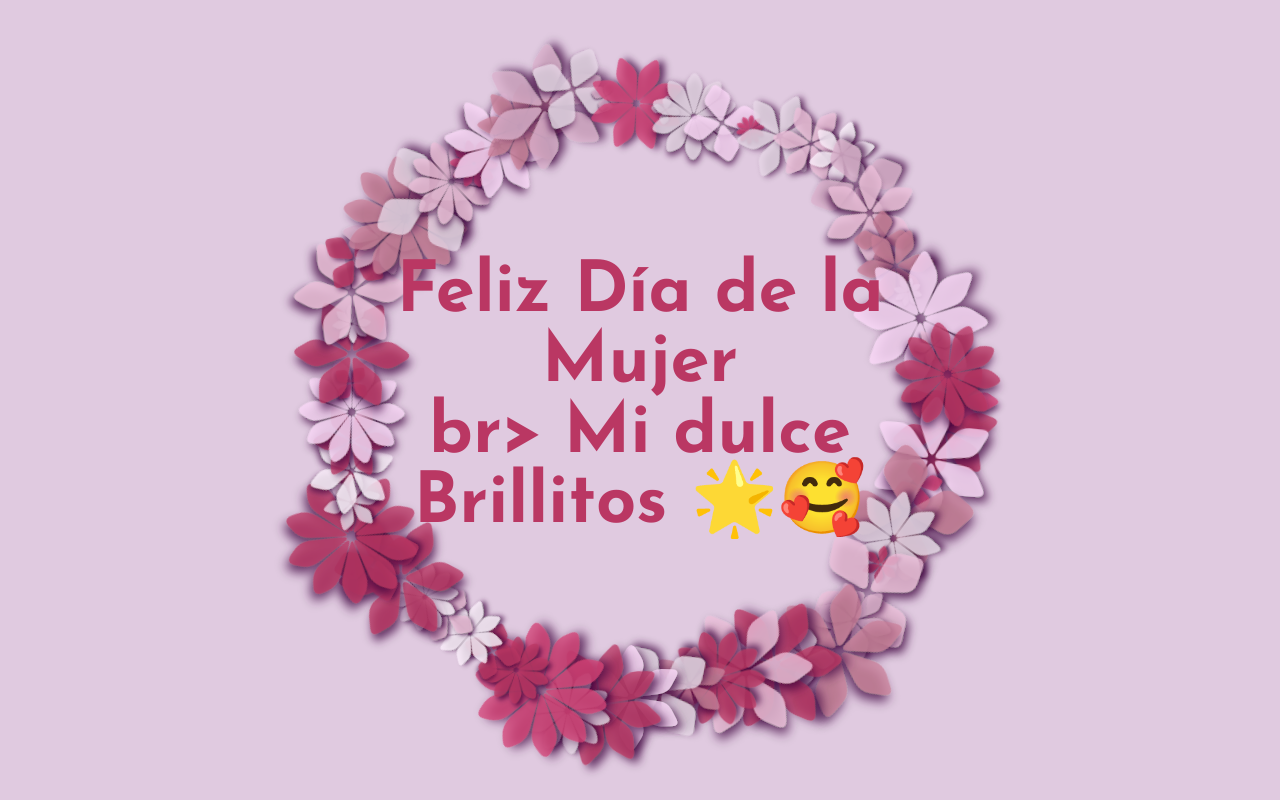
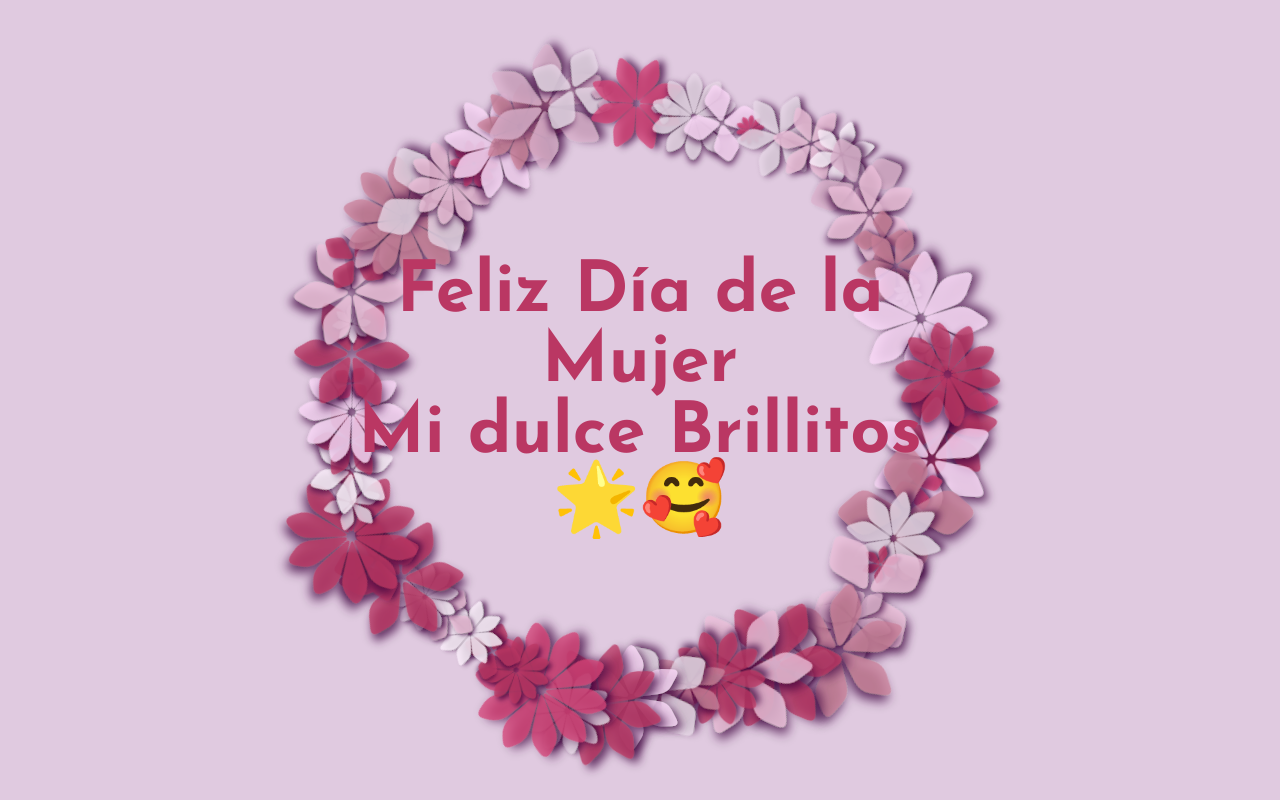
Before and after one commit to endesnicolascondori/Brillitos, a plain HTML site: page index.html in a window 1280 px wide. Drawn offline with nearby package versions, Linux system fonts and the light colour scheme.

Commit message:
Add files via upload

```diff
--- a/index.html
+++ b/index.html
@@ -123,7 +123,7 @@ svg .a g:nth-of-type(2) use:nth-of-type(5){transform:rotate(calc(4deg * 180 / va
 
 </svg>
 <!-- Texto en el centro -->
-<div id="texto1">Feliz Día de la Mujer </br>br> Mi dulce Brillitos 🌟🥰</div>
+<div id="texto1">Feliz Día de la Mujer </br> Mi dulce Brillitos 🌟🥰</div>
 <!-- <div id="texto2">"En este Día de la Mujer, queremos recordarte Mujer que tu fuerza," <br>
   valentia y contribuciones son invaluables. Eres inspiración vivar de tu familia <br>
   y de todos aquellos que te rodean, sigue iluminando <br>
```
